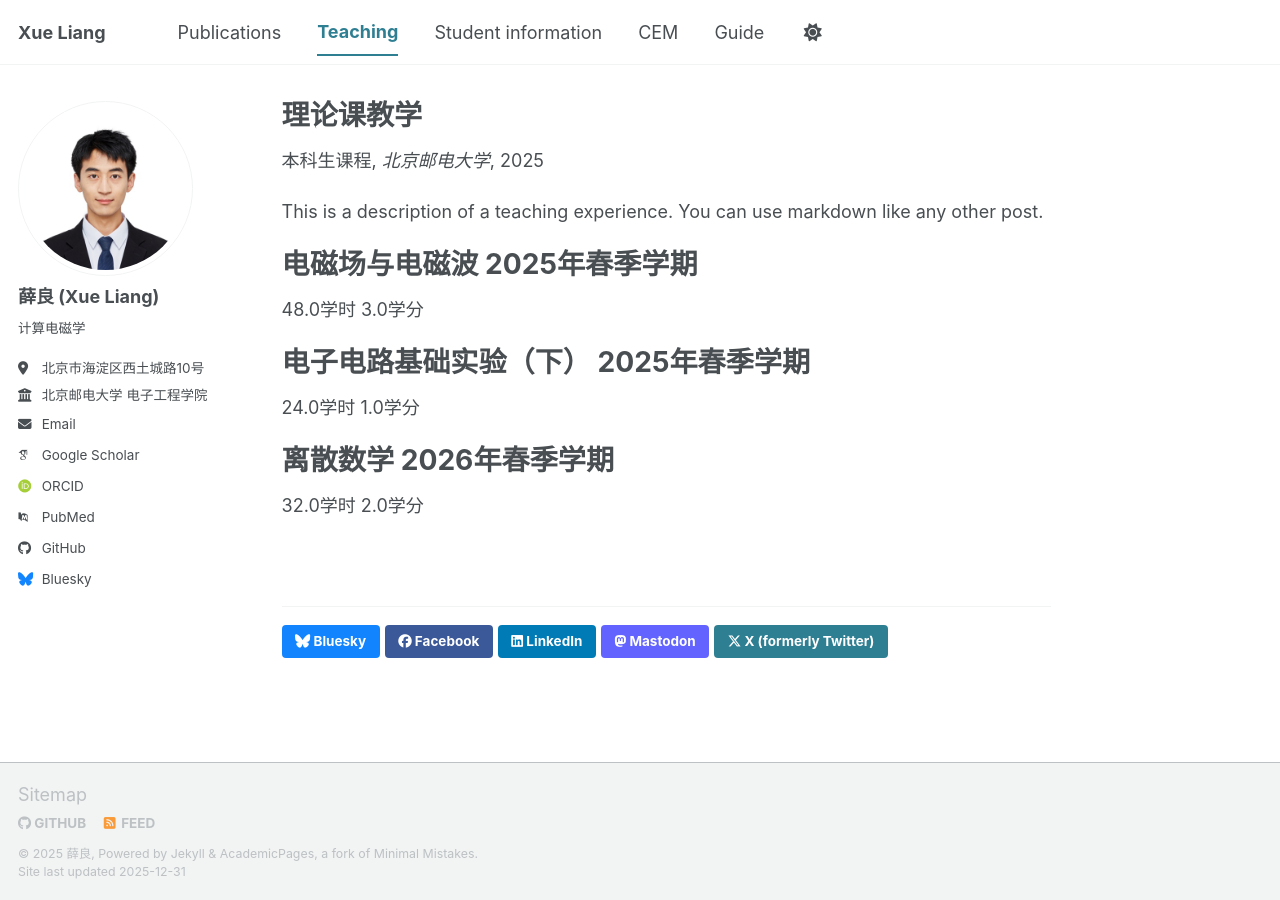
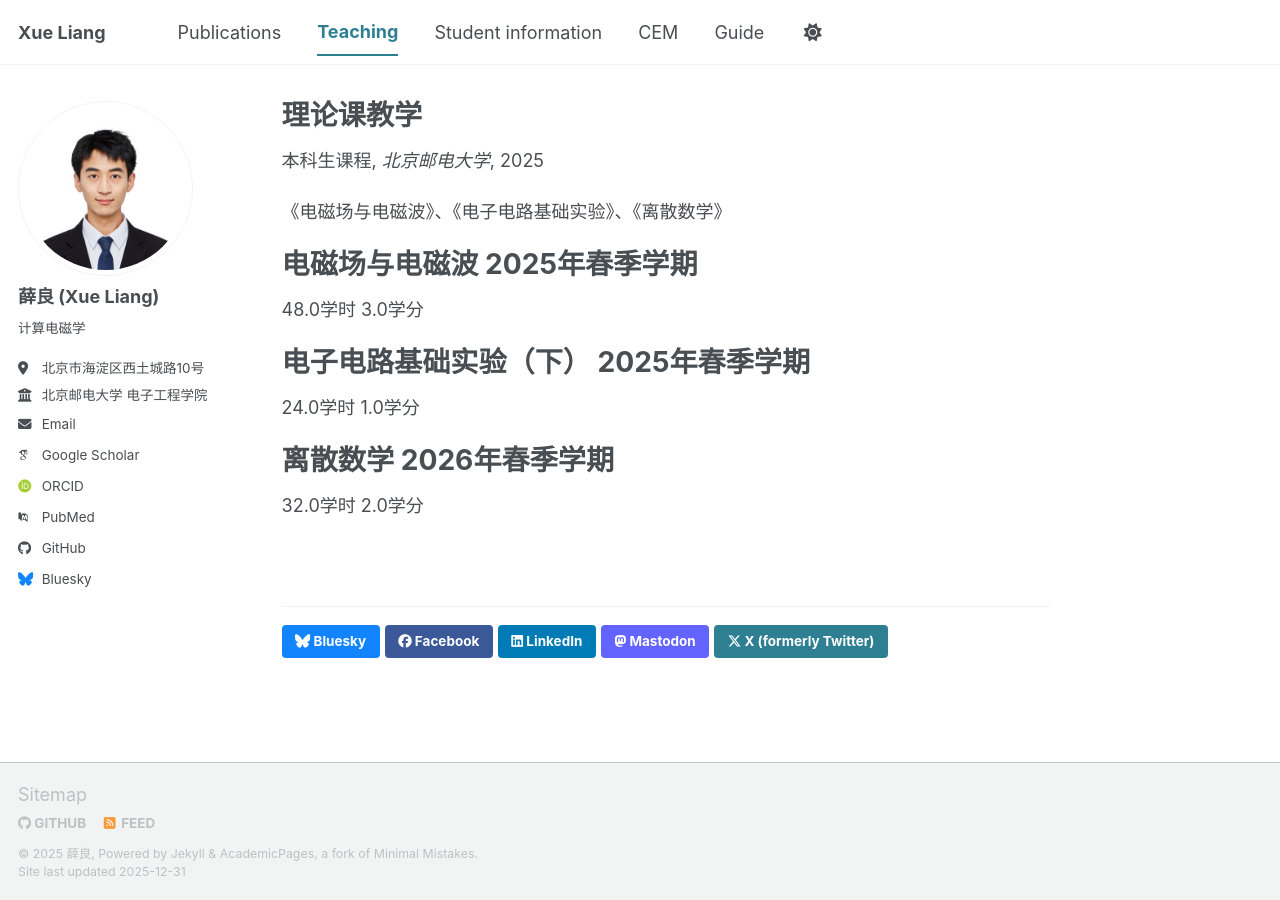
Before and after one commit to TsingHuaGo/xueliang.github.io, a Jekyll site: the page built from _teaching/2014-spring-teaching-1.md, in a window 1280 px wide. Built offline with Jekyll 4.4.1, drawn with Linux system fonts in a browser that asks for light colours; some web fonts are replaced; a script bundle is joined from its source files by our own code; library files that are not in the unit come from our copies.

Commit message:
Update 2014-spring-teaching-1.md

```diff
--- a/_teaching/2014-spring-teaching-1.md
+++ b/_teaching/2014-spring-teaching-1.md
@@ -8,7 +8,7 @@ date: 2025-01-01
 location: "北京, 中国"
 ---
 
-This is a description of a teaching experience. You can use markdown like any other post.
+《电磁场与电磁波》、《电子电路基础实验》、《离散数学》
 
 电磁场与电磁波 2025年春季学期
 ======
```
